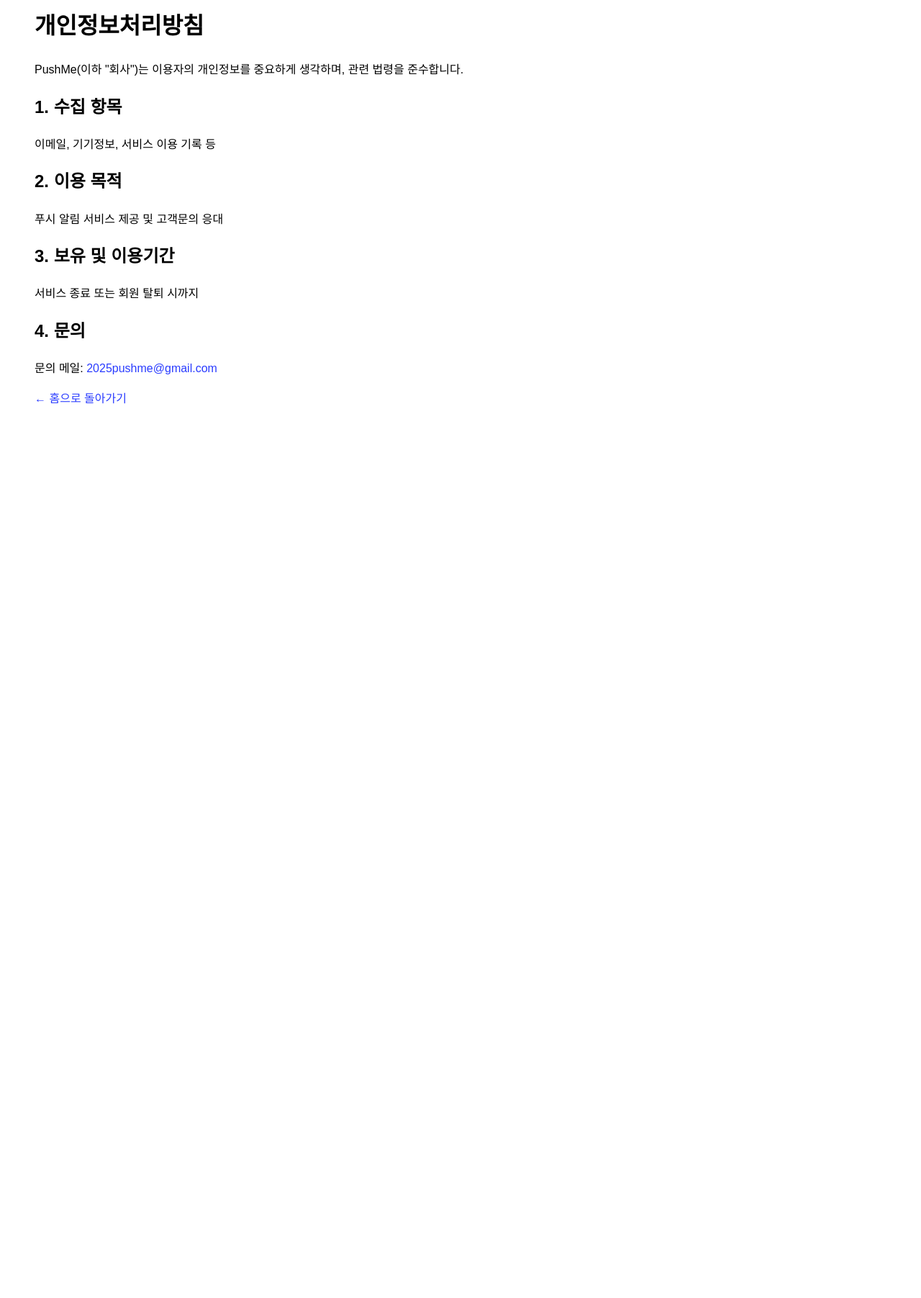
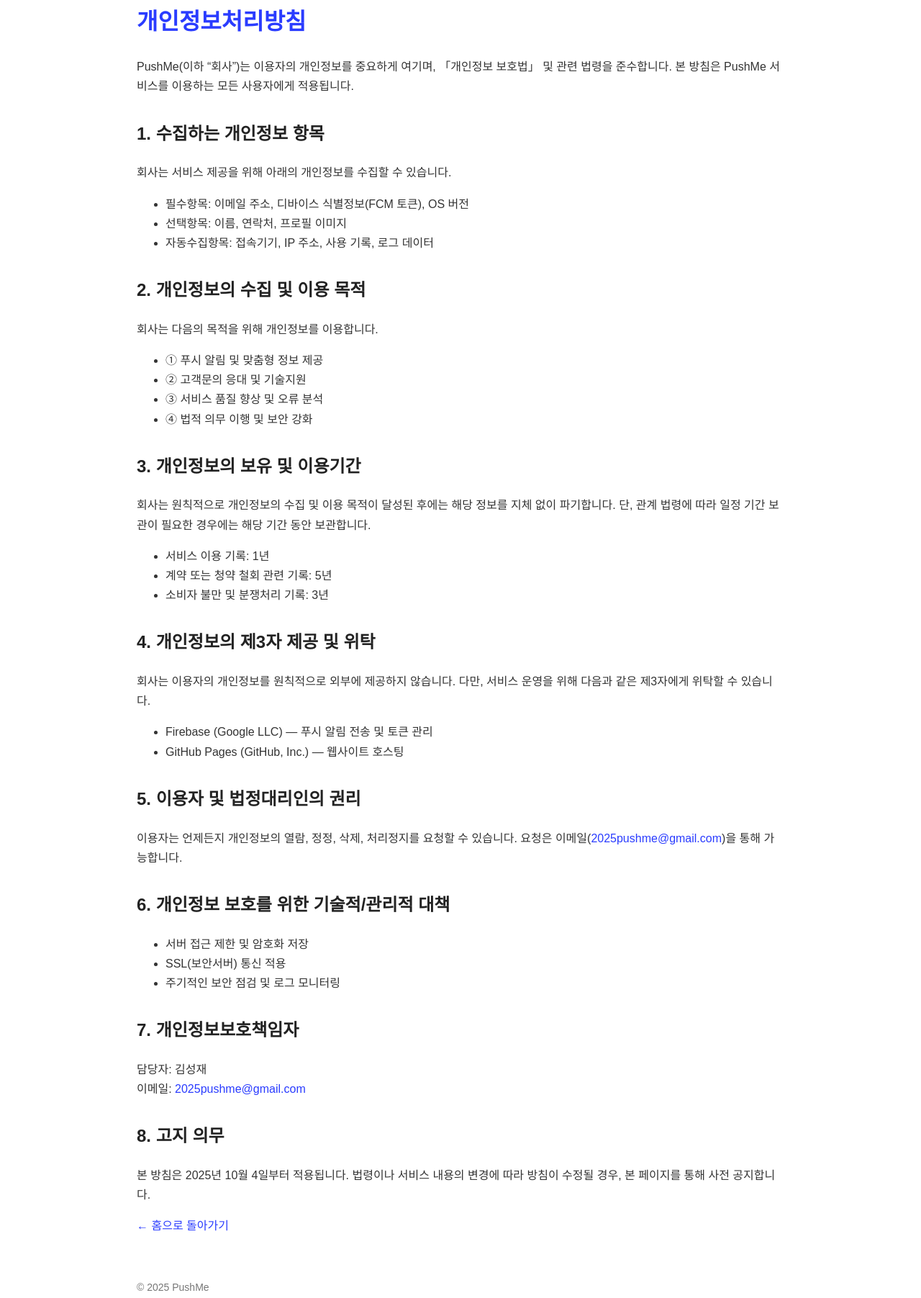
Before and after one commit to 2025pushme/pushme-site, a plain HTML site: page privacy.html in a window 1280 px wide. Shown: the part 58-1861 px from the top of the page at 72% size. Before the commit the page ends 800 px from the top, so only its background shows below. Drawn offline with Linux system fonts and the light colour scheme.

Commit message:
Add files via upload

```diff
--- a/privacy.html
+++ b/privacy.html
@@ -1,25 +1,72 @@
 <!DOCTYPE html>
 <html lang="ko">
 <head>
-<meta charset="UTF-8">
-<meta name="viewport" content="width=device-width, initial-scale=1.0">
-<title>개인정보처리방침</title>
+<meta charset="UTF-8" />
+<meta name="viewport" content="width=device-width, initial-scale=1.0" />
+<title>개인정보처리방침 | PushMe</title>
 <style>
-body { font-family: "Noto Sans KR", sans-serif; padding: 40px; line-height: 1.6; }
+body { font-family: "Noto Sans KR", sans-serif; padding: 40px; line-height: 1.7; color: #333; max-width: 900px; margin: auto; }
+h1 { color: #2a3cff; }
+h2 { margin-top: 32px; color: #222; }
 a { color: #2a3cff; text-decoration: none; }
+footer { margin-top: 60px; font-size: 14px; color: #777; }
 </style>
 </head>
 <body>
 <h1>개인정보처리방침</h1>
-<p>PushMe(이하 "회사")는 이용자의 개인정보를 중요하게 생각하며, 관련 법령을 준수합니다.</p>
-<h2>1. 수집 항목</h2>
-<p>이메일, 기기정보, 서비스 이용 기록 등</p>
-<h2>2. 이용 목적</h2>
-<p>푸시 알림 서비스 제공 및 고객문의 응대</p>
-<h2>3. 보유 및 이용기간</h2>
-<p>서비스 종료 또는 회원 탈퇴 시까지</p>
-<h2>4. 문의</h2>
-<p>문의 메일: <a href="mailto:2025pushme@gmail.com">2025pushme@gmail.com</a></p>
+
+<p>PushMe(이하 “회사”)는 이용자의 개인정보를 중요하게 여기며, 「개인정보 보호법」 및 관련 법령을 준수합니다. 본 방침은 PushMe 서비스를 이용하는 모든 사용자에게 적용됩니다.</p>
+
+<h2>1. 수집하는 개인정보 항목</h2>
+<p>회사는 서비스 제공을 위해 아래의 개인정보를 수집할 수 있습니다.</p>
+<ul>
+  <li>필수항목: 이메일 주소, 디바이스 식별정보(FCM 토큰), OS 버전</li>
+  <li>선택항목: 이름, 연락처, 프로필 이미지</li>
+  <li>자동수집항목: 접속기기, IP 주소, 사용 기록, 로그 데이터</li>
+</ul>
+
+<h2>2. 개인정보의 수집 및 이용 목적</h2>
+<p>회사는 다음의 목적을 위해 개인정보를 이용합니다.</p>
+<ul>
+  <li>① 푸시 알림 및 맞춤형 정보 제공</li>
+  <li>② 고객문의 응대 및 기술지원</li>
+  <li>③ 서비스 품질 향상 및 오류 분석</li>
+  <li>④ 법적 의무 이행 및 보안 강화</li>
+</ul>
+
+<h2>3. 개인정보의 보유 및 이용기간</h2>
+<p>회사는 원칙적으로 개인정보의 수집 및 이용 목적이 달성된 후에는 해당 정보를 지체 없이 파기합니다. 단, 관계 법령에 따라 일정 기간 보관이 필요한 경우에는 해당 기간 동안 보관합니다.</p>
+<ul>
+  <li>서비스 이용 기록: 1년</li>
+  <li>계약 또는 청약 철회 관련 기록: 5년</li>
+  <li>소비자 불만 및 분쟁처리 기록: 3년</li>
+</ul>
+
+<h2>4. 개인정보의 제3자 제공 및 위탁</h2>
+<p>회사는 이용자의 개인정보를 원칙적으로 외부에 제공하지 않습니다. 다만, 서비스 운영을 위해 다음과 같은 제3자에게 위탁할 수 있습니다.</p>
+<ul>
+  <li>Firebase (Google LLC) — 푸시 알림 전송 및 토큰 관리</li>
+  <li>GitHub Pages (GitHub, Inc.) — 웹사이트 호스팅</li>
+</ul>
+
+<h2>5. 이용자 및 법정대리인의 권리</h2>
+<p>이용자는 언제든지 개인정보의 열람, 정정, 삭제, 처리정지를 요청할 수 있습니다. 요청은 이메일(<a href="mailto:2025pushme@gmail.com">2025pushme@gmail.com</a>)을 통해 가능합니다.</p>
+
+<h2>6. 개인정보 보호를 위한 기술적/관리적 대책</h2>
+<ul>
+  <li>서버 접근 제한 및 암호화 저장</li>
+  <li>SSL(보안서버) 통신 적용</li>
+  <li>주기적인 보안 점검 및 로그 모니터링</li>
+</ul>
+
+<h2>7. 개인정보보호책임자</h2>
+<p>담당자: 김성재<br>
+이메일: <a href="mailto:2025pushme@gmail.com">2025pushme@gmail.com</a></p>
+
+<h2>8. 고지 의무</h2>
+<p>본 방침은 2025년 10월 4일부터 적용됩니다. 법령이나 서비스 내용의 변경에 따라 방침이 수정될 경우, 본 페이지를 통해 사전 공지합니다.</p>
+
 <p><a href="index.html">← 홈으로 돌아가기</a></p>
+<footer>© 2025 PushMe</footer>
 </body>
 </html>
```
Also changed, not shown: index.html (+18 -19 lines), support.html (+35 -7 lines).
